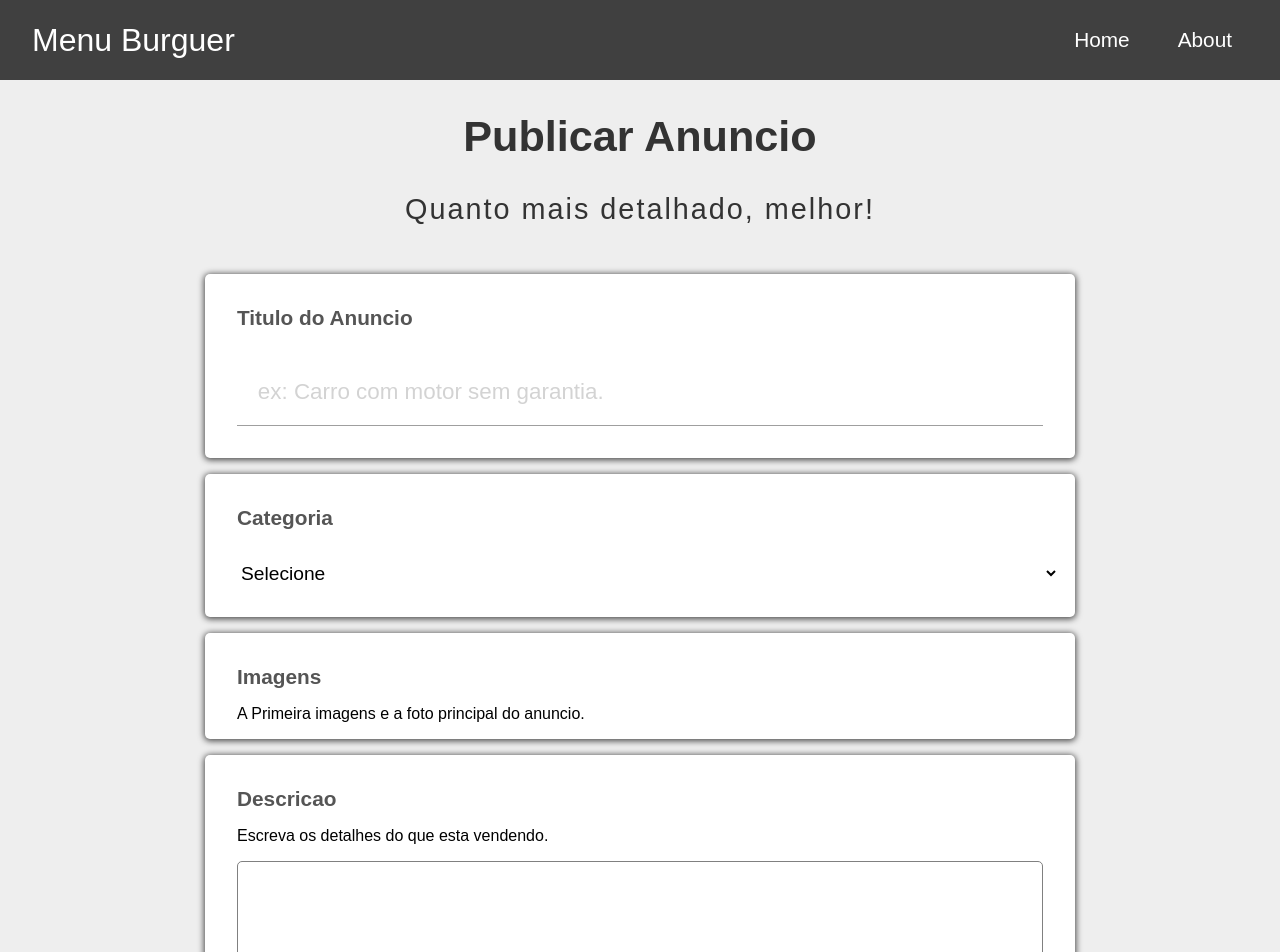
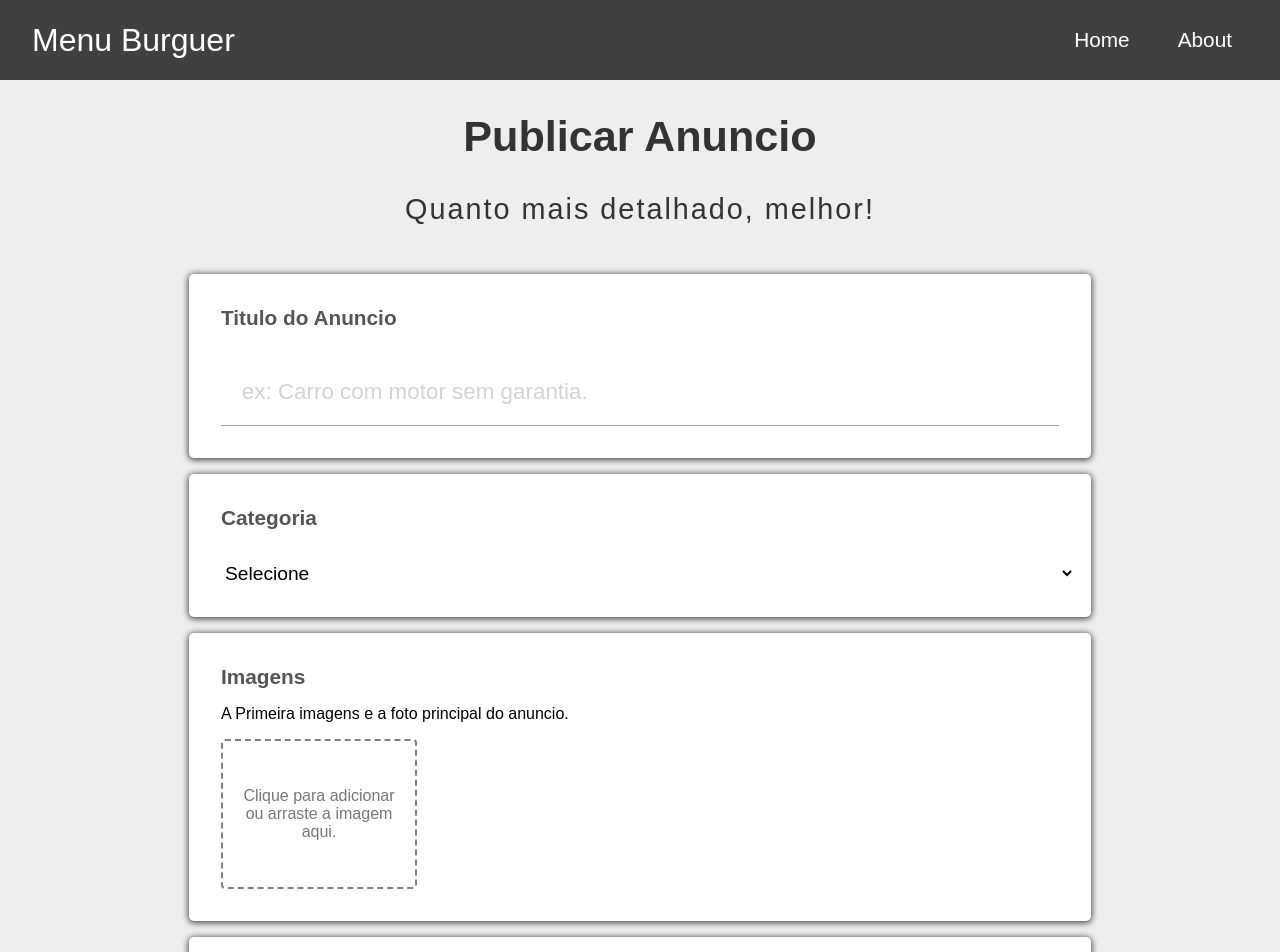
Before and after one commit to Maylon-tech/Anunx-ECommerce_2023, a Next.js app: page /user/publish in a window 1280 px wide. Shown: the top 952 px of the page. Built offline with nearby package versions, Linux system fonts and the light colour scheme.

Commit message:
config the dropZine library

```diff
--- a/package.json
+++ b/package.json
@@ -14,6 +14,7 @@
     "next": "13.4.8",
     "react": "18.2.0",
     "react-dom": "18.2.0",
+    "react-dropzone": "^14.2.3",
     "react-icons": "^4.10.1",
     "styled-components": "^6.0.2"
   }
--- a/src/pages/user/publish.jsx
+++ b/src/pages/user/publish.jsx
@@ -1,21 +1,48 @@
-import React from 'react'
+import React, { useState } from 'react'
 import TemplateDefault from '../../src/templates/Default'
 import {
+    BoxDropZone,
+    BoxDropZoneDinamic,
     Button,
     Container,
     FormContainer,
+    IconButton,
     Input,
     Label,
+    PrincipalLabel,
     Select,
     SubTitle,
     TextField,
     Title,
     Wrapper,
     WrapperBtn,
+    WrapperUpload,
 } from '@/src/styles/publish'
+import { AiOutlineDelete } from 'react-icons/ai'
+import Produto from '../../assets/react-logo.png'
+import Image from 'next/image'
+import {  useDropzone } from 'react-dropzone'
 
 
 const Publish = () => {
+    const [files, setFiles] = useState([])
+
+    const { getRootProps, getInputProps } = useDropzone({
+        accept: 'image/*',
+        onDrop: (acceptedFile) => {
+
+            const newFiles = acceptedFile.map((file) => {
+                return Object.assign(file, {
+                    preview: URL.createObjectURL(file)
+                })
+            })
+            setFiles([
+                ...files,
+                newFiles
+            ])
+        }
+    })
+
   return (
     <TemplateDefault>
 
@@ -55,6 +82,32 @@ const Publish = () => {
                 <Wrapper>
                     <Label>Imagens</Label>
                     <h4>A Primeira imagens e a foto principal do anuncio.</h4>
+                    <WrapperUpload>
+
+                        <BoxDropZone {...getRootProps()}>
+                            <input {...getInputProps()} />
+                            <h4>Clique para adicionar ou arraste a imagem aqui.</h4>
+                        </BoxDropZone>
+
+                        {
+                            files.map((file, index) => (
+                                <BoxDropZoneDinamic key={file.name}>
+                                    <Image src={file.preview} alt='boxImg' width={140} height={140} />
+
+                                    {
+                                        index === 0
+                                        ? <PrincipalLabel>Principal</PrincipalLabel>
+                                        : null
+                                    }
+
+                                    <IconButton>
+                                        <AiOutlineDelete />
+                                    </IconButton>
+                                </BoxDropZoneDinamic>
+                            ))
+                        }
+
+                    </WrapperUpload>
                 </Wrapper>
 
                 <Wrapper>
--- a/src/src/styles/publish.js
+++ b/src/src/styles/publish.js
@@ -24,7 +24,7 @@ export const SubTitle = styled.h3`
 export const FormContainer = styled.div`
     padding: 1rem;
     margin-top: 1.5rem;
-    max-width: 870px;
+    max-width: 960px;
     margin: 1rem auto;
 `
 
@@ -82,6 +82,94 @@ export const Select = styled.select`
 
 `
 
+export const WrapperUpload = styled.div`
+    padding: 1rem;
+    display: flex;
+    flex-wrap: wrap;
+    gap: 1rem;
+
+    h4 {
+        color: #777;
+        font-size: 1rem;
+        font-weight: 300;
+        text-align: center;
+    }
+`
+
+export const BoxDropZone = styled.div`
+    border: 2px dashed gray;
+    width: 160px;
+    height: 130px;
+    border-radius: 4px;
+    display: flex;
+    align-items: center;
+    justify-content: center;
+    padding: .5rem 1rem;
+    cursor: pointer;
+    transition: all .4s ease-in-out;
+
+    &:hover {
+        border: 2px solid #222;
+    }
+`
+
+export const PrincipalLabel = styled.span`
+    color: white;
+    background-color: orange;
+    padding: .3rem;
+    border-radius: 2px;
+    font-size: 1.1rem;
+    position: absolute;
+    bottom: 0;
+    left: 0;
+    z-index: 4;
+`
+
+
+
+export const BoxDropZoneDinamic = styled.div`
+    border: 2px dashed gray;
+    width: 160px;
+    height: 130px;
+    border-radius: 4px;
+    display: flex;
+    align-items: center;
+    justify-content: center;
+    padding: .5rem 1rem;
+    cursor: pointer;
+    position: relative;
+
+
+`
+
+export const IconButton = styled.div`
+    position: absolute;
+    top: 0;
+    left: 0;
+    width: 100%;
+    height: 100%;
+    background-color: rgba(0, 0, 0, .6);
+    display: grid;
+    place-items: center;
+
+    > svg {
+        color: #eee;
+        font-size: 2rem;
+        cursor: pointer;
+        padding: .8rem;
+        border-radius: 50%;
+        border: 1px solid white;
+        transition: all .4s ease-in-out;
+
+        &:hover {
+            color: crimson;
+        }
+    }
+
+
+
+`
+
 export const TextField = styled.textarea`
     padding: 1.2rem;
     border-radius: 5px;
```
Also changed, not shown: src/assets/react-logo.png (added), 1 other file (tests, documents, lock files or other folders).
